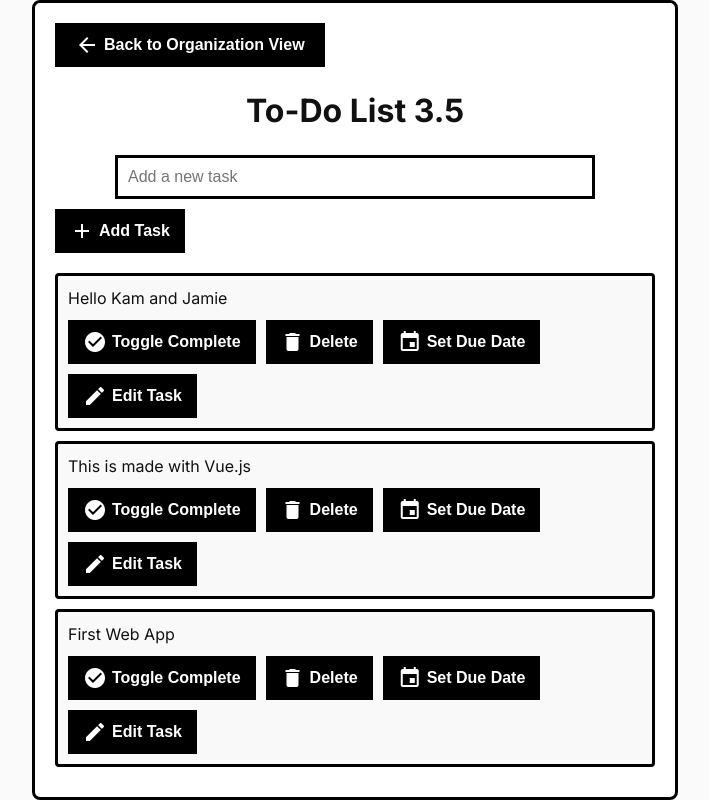
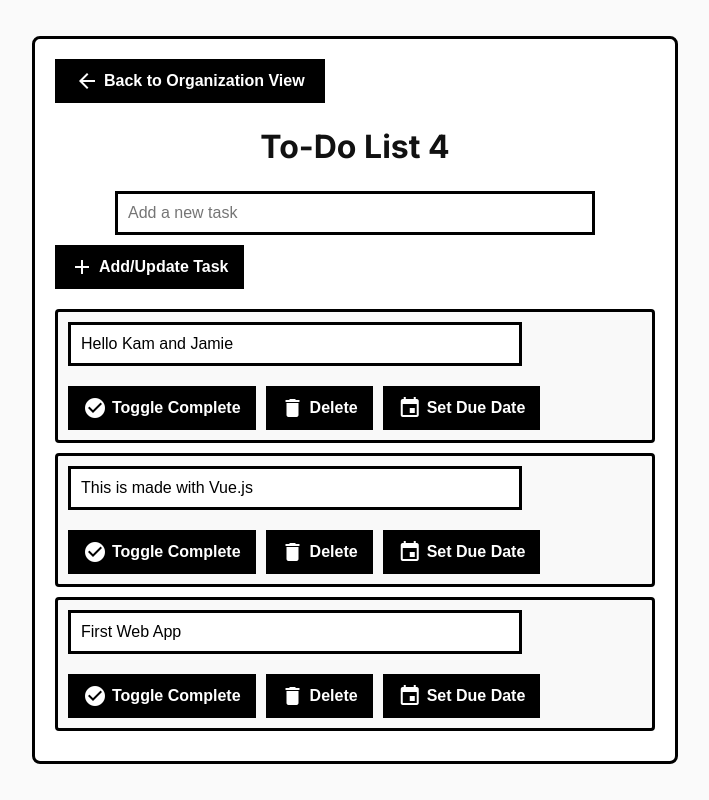
Before and after one commit to hunterAntal/VueToDoApp, a plain HTML site: page ProjectTaskList.html in a window 1280 px wide. Shown: the whole page, without its empty margins (285-994 px from the left). Drawn offline with nearby package versions, Linux system fonts and the light colour scheme.

Commit message:
Made some changes to PRoject

```diff
--- a/ProjectTaskList.html
+++ b/ProjectTaskList.html
@@ -1,7 +1,7 @@
 <head>
   <meta charset="UTF-8">
   <meta name="viewport" content="width=device-width, initial-scale=1.0">
-  <title>Vue.js To-Do List v-3.5</title>
+  <title>Vue.js To-Do List v-4</title>
   <!-- Favicon -->
   <link rel="icon" href="icon/favicon.ico" type="image/x-icon">
   <!-- Google Font for Neo-brutalist Style -->
@@ -141,17 +141,17 @@
       Back to Organization View
     </button>
 
-    <h1>To-Do List 3.5</h1>
-    <input type="text" v-model="newTask" placeholder="Add a new task" @keyup.enter="addTask">
-    <button @click="addTask">
+    <h1>To-Do List 4</h1>
+    <input type="text" v-model="newTask" placeholder="Add a new task" @keyup.enter="addOrUpdateTask">
+    <button @click="addOrUpdateTask">
       <span class="material-icons">add</span>
-      Add Task
+      Add/Update Task
     </button>
 
     <ul>
       <li v-for="(task, index) in tasks" :key="index">
-        <!-- Task text is shown at the top of each list item -->
-        <span :style="{ textDecoration: task.completed ? 'line-through' : 'none' }">{{ task.text }}</span>
+        <!-- Editable task input field -->
+        <input type="text" v-model="tasks[index].text" @keyup.enter="addOrUpdateTask">
 
         <!-- Display due date if available -->
         <div v-if="task.dueDate" class="due-date">
@@ -171,10 +171,6 @@
           <button @click="setDueDate(index)">
             <span class="material-icons">event</span>
             Set Due Date
-          </button>
-          <button @click="editTask(index)">
-            <span class="material-icons">edit</span>
-            Edit Task
           </button>
         </div>
 
@@ -199,8 +195,8 @@
         ]
       },
       methods: {
-        // Method to add a new task to the list
-        addTask() {
+        // Method to add a new task or update an existing one
+        addOrUpdateTask() {
           // Only add if the task text is not empty after trimming spaces
           if (this.newTask.trim() !== '') {
             // Push new task to the tasks array, mark as not completed
@@ -228,13 +224,6 @@
           this.tasks[index].dueDate = event.target.value;
           this.tasks[index].showDatePicker = false; // Hide date picker after selecting a date
         },
-        // Method to edit the task text
-        editTask(index) {
-          const updatedText = prompt("Edit the task:", this.tasks[index].text);
-          if (updatedText !== null && updatedText.trim() !== "") {
-            this.tasks[index].text = updatedText.trim();
-          }
-        },
         // Method to go back to the organization view
         goBackToOrgView() {
           window.location.href = 'dashboard.html';
```
Also changed, not shown: dashboard.html (+13 -1 lines).
